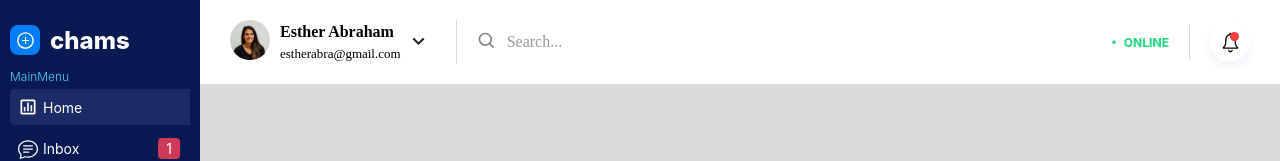
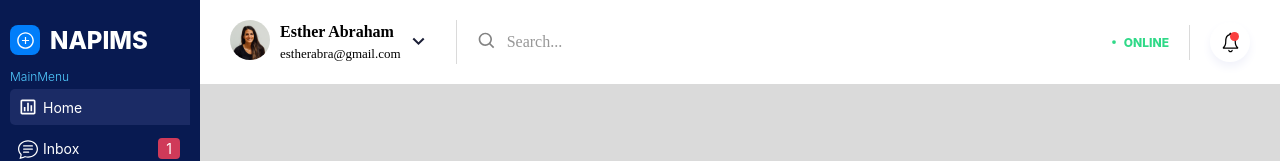
Before and after one commit to anie308/napims-user, a React (Create React App) app: page / in a window 1280 px wide. Shown: the top 161 px of the page. Built offline with nearby package versions, Linux system fonts and the light colour scheme; the HTML template or start-up script is replaced by a standard one.

Commit message:
NAME CHANGE

```diff
--- a/src/components/Sidebar/SideBar.jsx
+++ b/src/components/Sidebar/SideBar.jsx
@@ -39,7 +39,7 @@ function SideBar() {
           <AiOutlinePlusCircle className="iconn" />
         </p>
 
-            <p>chams</p>
+            <p>NAPIMS</p>
 
       </Logo>
       <Con>
```
